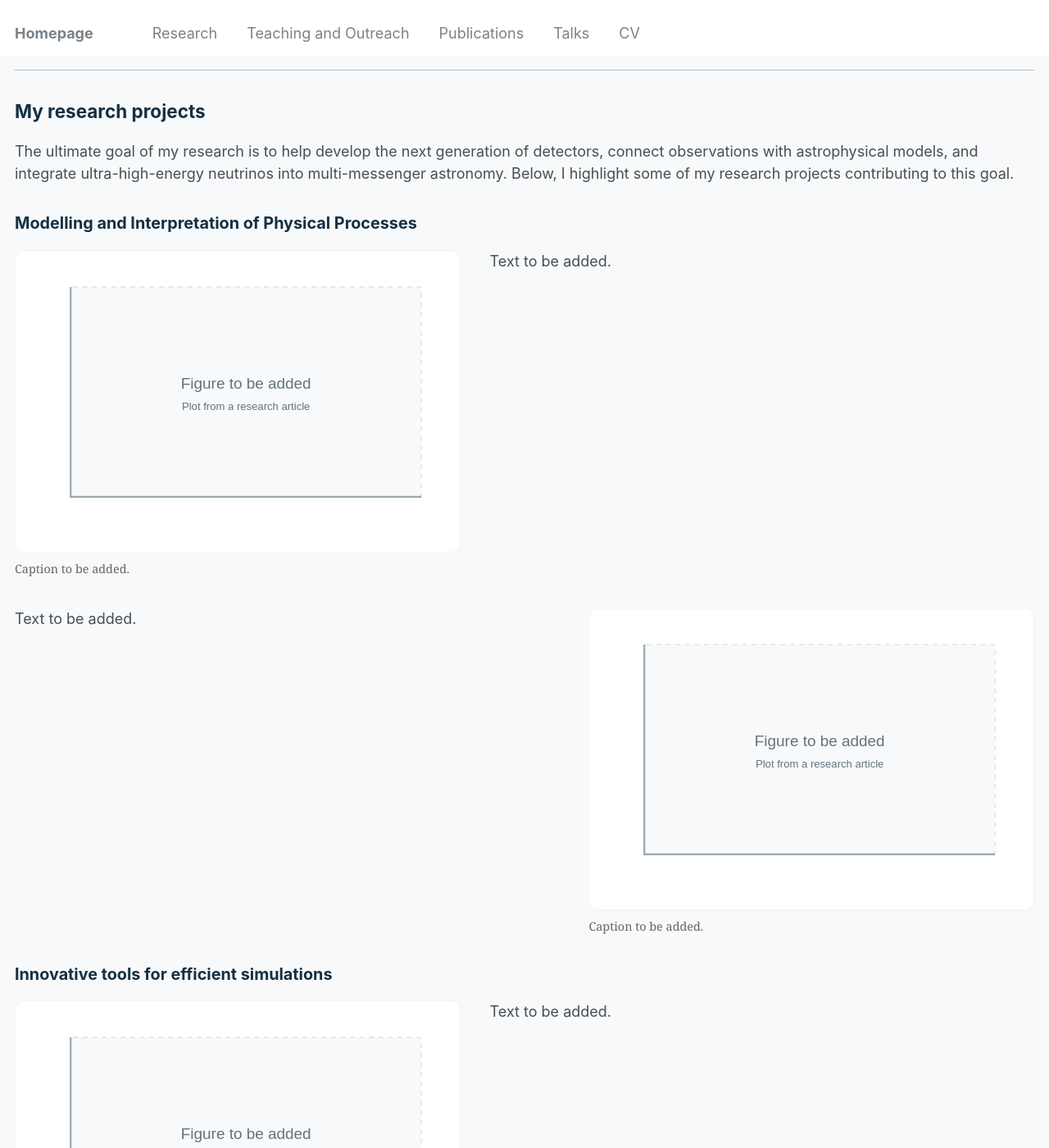
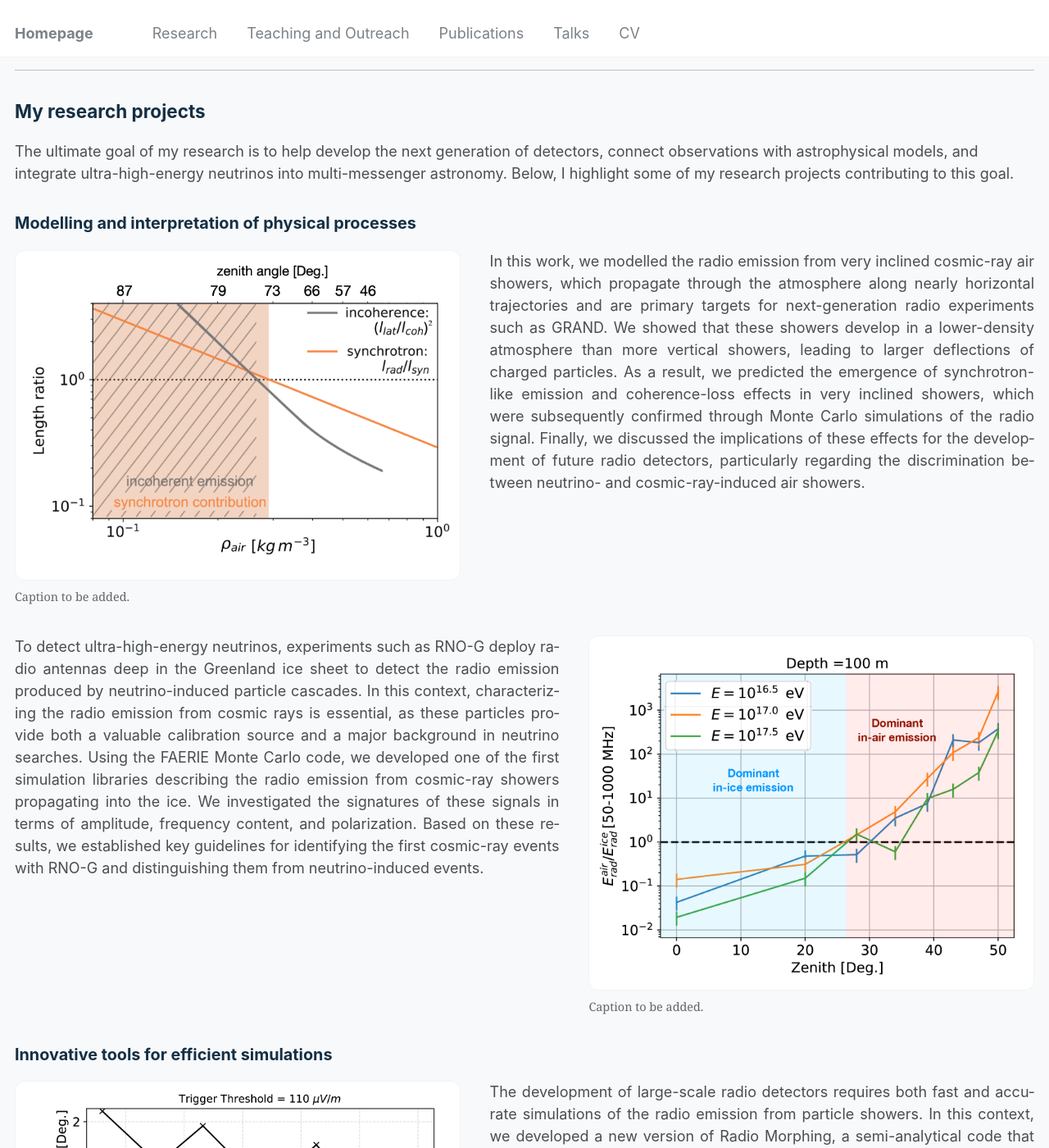
Before and after one commit to simonchiche/simonchiche.github.io, a Jekyll site: the page built from _pages/research.html, in a window 1280 px wide and 1400 px high, scrolled down 2448 px. Shown: the whole window at 82% size. Built offline with Jekyll 4.4.1, drawn with Linux system fonts in a browser that asks for light colours; some of the changed text lies outside the part shown.

Commit message:
Updating my research projects

```diff
--- a/_data/research.yml
+++ b/_data/research.yml
@@ -122,21 +122,44 @@ projects_introduction: "The ultimate goal of my research is to help develop the
 "
 projects:
   - id: physical-processes
-    title: "Modelling and Interpretation of Physical Processes"
+    title: "Modelling and interpretation of physical processes"
     blocks:
       # Premier bloc : figure à gauche, texte à droite.
       - description: |
-          Text to be added.
-        image: /images/research/plot-placeholder.svg
-        image_alt: "Placeholder for the first figure on modelling and interpretation of physical processes."
+          In this work, we modelled the radio emission from very inclined
+          cosmic-ray air showers, which propagate through the atmosphere along
+          nearly horizontal trajectories and are primary targets for
+          next-generation radio experiments such as GRAND. We showed that these
+          showers develop in a lower-density atmosphere than more vertical
+          showers, leading to larger deflections of charged particles. As a
+          result, we predicted the emergence of synchrotron-like emission and
+          coherence-loss effects in very inclined showers, which were
+          subsequently confirmed through Monte Carlo simulations of the radio
+          signal. Finally, we discussed the implications of these effects for
+          the development of future radio detectors, particularly regarding the
+          discrimination between neutrino- and cosmic-ray-induced air showers.
+        image: /images/research/Coherence.png
+        image_alt: "Ratios of characteristic emission lengths versus air density and zenith angle, highlighting incoherent and synchrotron contributions."
         image_side: left
         image_caption: "Caption to be added."
 
       # Deuxième bloc : texte à gauche, figure à droite.
       - description: |
-          Text to be added.
-        image: /images/research/plot-placeholder.svg
-        image_alt: "Placeholder for the second figure on modelling and interpretation of physical processes."
+          To detect ultra-high-energy neutrinos, experiments such as RNO-G
+          deploy radio antennas deep in the Greenland ice sheet to detect the
+          radio emission produced by neutrino-induced particle cascades. In
+          this context, characterizing the radio emission from cosmic rays is
+          essential, as these particles provide both a valuable calibration
+          source and a major background in neutrino searches. Using the FAERIE
+          Monte Carlo code, we developed one of the first simulation libraries
+          describing the radio emission from cosmic-ray showers propagating
+          into the ice. We investigated the signatures of these signals in
+          terms of amplitude, frequency content, and polarization. Based on
+          these results, we established key guidelines for identifying the
+          first cosmic-ray events with RNO-G and distinguishing them from
+          neutrino-induced events.
+        image: /images/research/IceSignatures.png
+        image_alt: "Ratio of in-air to in-ice radio energy versus zenith angle at a depth of 100 m, for three primary energies."
         image_side: right
         image_caption: "Caption to be added."
 
@@ -145,17 +168,28 @@ projects:
     blocks:
       # Premier bloc : figure à gauche, texte à droite.
       - description: |
-          Text to be added.
-        image: /images/research/plot-placeholder.svg
-        image_alt: "Placeholder for the first figure on efficient simulation tools."
+          The development of large-scale radio detectors requires both fast
+          and accurate simulations of the radio emission from particle showers.
+          In this context, we developed a new version of Radio Morphing, a
+          semi-analytical code that efficiently predicts the radio emission
+          from inclined cosmic-ray air showers at arbitrary positions in space,
+          using a limited set of reference simulations. To achieve this, we
+          combined reference simulations with newly developed scaling laws
+          describing the shower physics and an interpolation algorithm. Radio
+          Morphing can reproduce the radio signal amplitude with a relative
+          accuracy of approximately 10–15%, while reducing the computation time
+          by more than four orders of magnitude compared to standard Monte
+          Carlo simulations.
+        image: /images/research/RM.png
+        image_alt: "Reconstruction uncertainty versus target zenith angle for three frequency bands, with reconstruction bias shown in the upper panel."
         image_side: left
         image_caption: "Caption to be added."
 
       # Deuxième bloc : texte à gauche, figure à droite.
       - description: |
           Text to be added.
-        image: /images/research/plot-placeholder.svg
-        image_alt: "Placeholder for the second figure on efficient simulation tools."
+        image: /images/research/FAERIEParam.png
+        image_alt: "Simulated in-ice radio energy normalized by primary energy squared, for three primary energies, compared with an exponential parametrization."
         image_side: right
         image_caption: "Caption to be added."
 
@@ -165,7 +199,7 @@ projects:
       # Un seul bloc : figure à gauche, texte à droite.
       - description: |
           Text to be added.
-        image: /images/research/plot-placeholder.svg
-        image_alt: "Placeholder for a figure on data analysis and reconstruction of astrophysical signatures."
+        image: /images/research/Polar.png
+        image_alt: "Antenna counts as a function of total electric-field amplitude Etot and the field ratio Eb/Etot."
         image_side: left
         image_caption: "Caption to be added."
```
Also changed, not shown: README.md (+3 -2 lines), images/research/Coherence.png (added), images/research/FAERIEParam.png (added), images/research/IceSignatures.png (added), images/research/Polar.png (added), images/research/RM.png (added).
